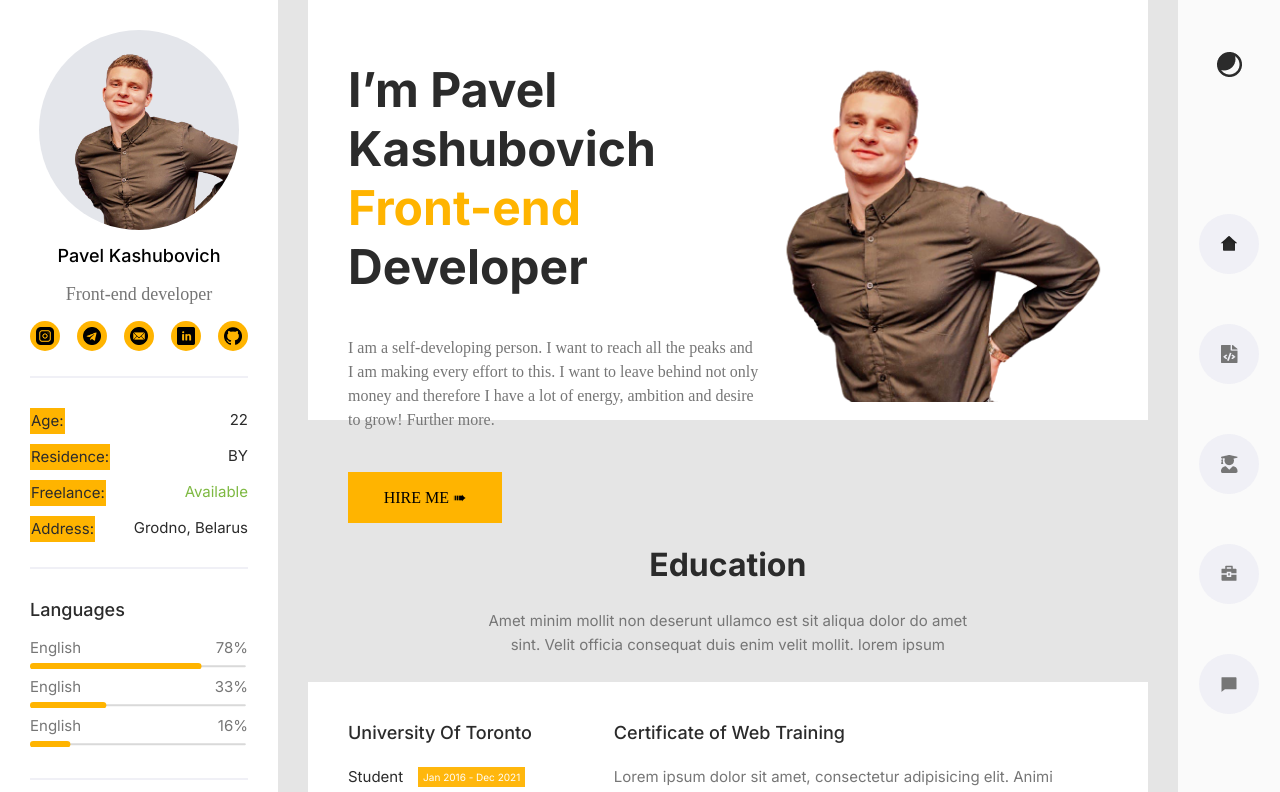
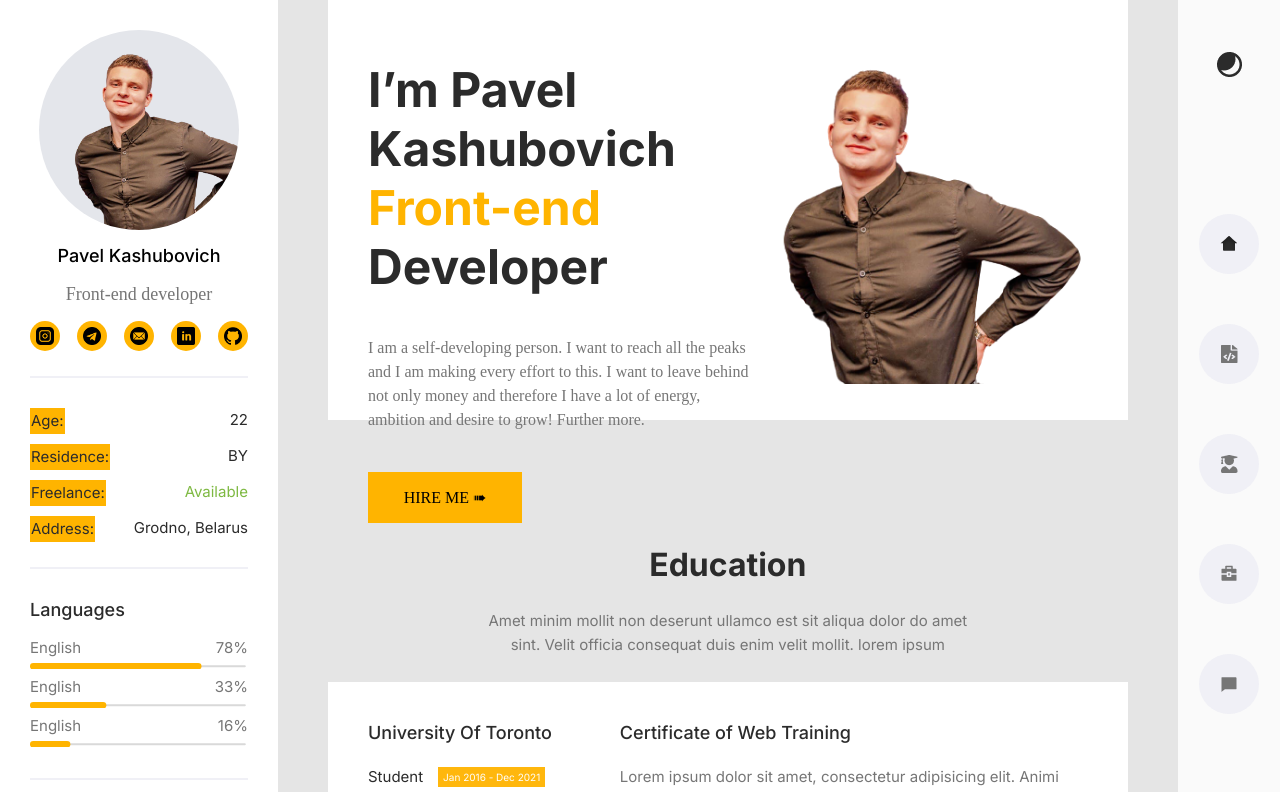
Before and after one commit to Pashimati/newPortfolio, a React (Create React App) app: page / in a window 1280 px wide. Shown: the top 792 px of the page. Built offline with nearby package versions, Linux system fonts and the light colour scheme.

Commit message:
fix grid gap base layout

```diff
--- a/src/components/app/App.scss
+++ b/src/components/app/App.scss
@@ -8,7 +8,7 @@
         "nav footer ads";
     grid-template-rows: minmax(420px, 460px)  auto 50px;
     grid-template-columns: minmax(18%, auto) 1fr 8%;
-    grid-gap: 125px 30px;
+    grid-gap: 125px 50px;
     height: 100vh;
     margin: 0;
 }
@@ -23,6 +23,9 @@
     grid-area: article;
 }
 #mainNav {
+    position: sticky;
+    top: 0;
+    height: 100vh;
     grid-area: nav;
     padding: 30px;
     background-color: $white;
```
